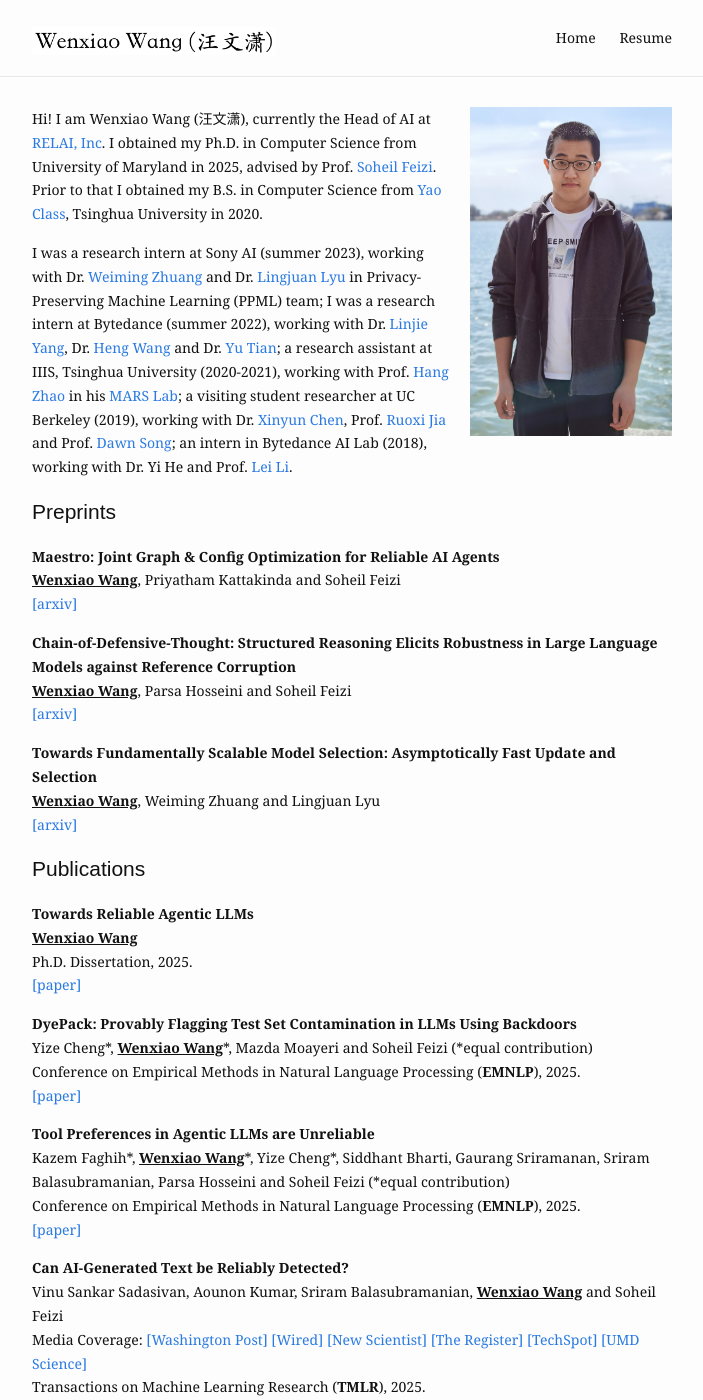
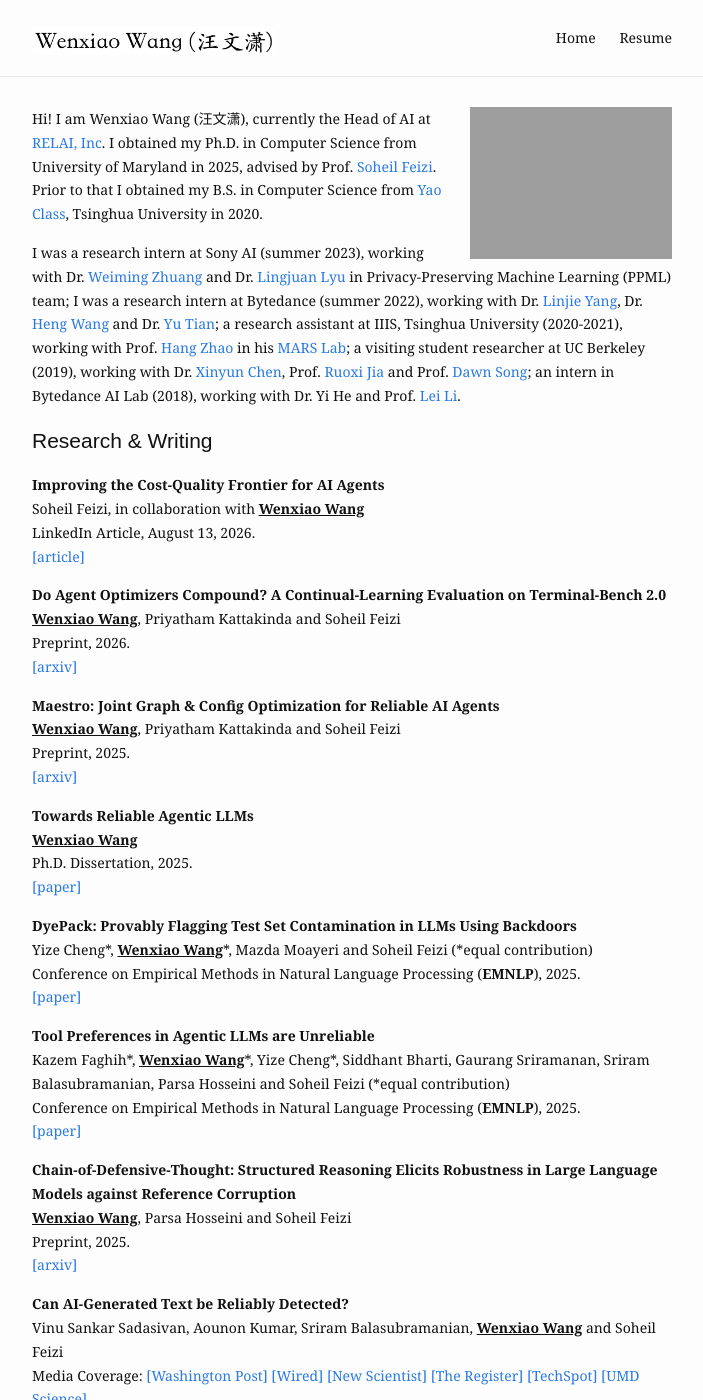
Before and after one commit to wangwenxiao/wangwenxiao.github.io, a Jekyll site: the page built from index.md, in a window 1280 px wide and 1400 px high. Shown: the whole window, without its empty margins (288-991 px from the left). Built offline with Jekyll 4.4.1, drawn with Linux system fonts in a browser that asks for light colours; some of the changed text lies outside the part shown.

Commit message:
Update homepage research and photo

```diff
--- a/_config.yml
+++ b/_config.yml
@@ -5,7 +5,7 @@ title: Wenxiao Wang (汪文潇)
 description: >- # this means to ignore newlines until "baseurl:"
 baseurl: "" # the subpath of the site
 url: "https://wangwenxiao.github.io" # the base hostname & protocol for the site
-og_image: /assets/img/wwx.jpeg
+og_image: /assets/img/wwx_2026.jpg
 #google_analytics: "UA-121636368-3"
 
 header:
--- a/index.md
+++ b/index.md
@@ -1,7 +1,7 @@
 ---
 layout: home
 profile_picture:
-  src: /assets/img/wwx.jpeg
+  src: /assets/img/wwx_2026.jpg
   alt: website picture
 ---
 
@@ -11,22 +11,22 @@ I obtained my Ph.D. in Computer Science from University of Maryland in 2025, adv
 
 I was a research intern at Sony AI (summer 2023), working with Dr. [Weiming Zhuang](https://weiming.me) and Dr. [Lingjuan Lyu](https://sites.google.com/view/lingjuan-lyu/home?pli=1) in Privacy-Preserving Machine Learning (PPML) team; I was a research intern at Bytedance (summer 2022), working with Dr. [Linjie Yang](https://sites.google.com/site/linjieyang89/), Dr. [Heng Wang](https://hengcv.github.io) and Dr. [Yu Tian](https://scholar.google.com/citations?user=DxPjkDoAAAAJ); a research assistant at IIIS, Tsinghua University (2020-2021), working with Prof. [Hang Zhao](https://hangzhaomit.github.io) in his [MARS Lab](http://group.iiis.tsinghua.edu.cn/~marslab/#/); a visiting student researcher at UC Berkeley (2019), working with Dr. [Xinyun Chen](https://jungyhuk.github.io), Prof. [Ruoxi Jia](https://ruoxijia.info) and Prof. [Dawn Song](https://people.eecs.berkeley.edu/~dawnsong/); an intern in Bytedance AI Lab (2018), working with Dr. Yi He and Prof. [Lei Li](https://sites.cs.ucsb.edu/~lilei/).
 
-## Preprints
+## Research & Writing
+
+**Improving the Cost-Quality Frontier for AI Agents**
+Soheil Feizi, in collaboration with **<u>Wenxiao Wang</u>**
+LinkedIn Article, August 13, 2026.
+[[article]](https://www.linkedin.com/pulse/improving-costquality-frontier-ai-agents-soheil-feizi-xbr4e/)
+
+**Do Agent Optimizers Compound? A Continual-Learning Evaluation on Terminal-Bench 2.0**
+**<u>Wenxiao Wang</u>**, Priyatham Kattakinda and Soheil Feizi
+Preprint, 2026.
+[[arxiv]](https://arxiv.org/abs/2607.14004)
 
 **Maestro: Joint Graph & Config Optimization for Reliable AI Agents**
 **<u>Wenxiao Wang</u>**, Priyatham Kattakinda and Soheil Feizi
+Preprint, 2025.
 [[arxiv]](https://arxiv.org/abs/2509.04642)
-
-**Chain-of-Defensive-Thought: Structured Reasoning Elicits Robustness in Large Language Models against Reference Corruption**
-**<u>Wenxiao Wang</u>**, Parsa Hosseini and Soheil Feizi
-[[arxiv]](https://arxiv.org/abs/2504.20769)
-
-**Towards Fundamentally Scalable Model Selection: Asymptotically Fast Update and Selection**
-**<u>Wenxiao Wang</u>**, Weiming Zhuang and Lingjuan Lyu
-[[arxiv]](https://arxiv.org/abs/2406.07536)
-
-
-## Publications
 
 **Towards Reliable Agentic LLMs**
 **<u>Wenxiao Wang</u>**
@@ -43,6 +43,11 @@ Kazem Faghih\*, **<u>Wenxiao Wang</u>**\*, Yize Cheng\*, Siddhant Bharti, Gauran
 Conference on Empirical Methods in Natural Language Processing (**EMNLP**), 2025.
 [[paper]](https://arxiv.org/abs/2505.18135)
 
+**Chain-of-Defensive-Thought: Structured Reasoning Elicits Robustness in Large Language Models against Reference Corruption**
+**<u>Wenxiao Wang</u>**, Parsa Hosseini and Soheil Feizi
+Preprint, 2025.
+[[arxiv]](https://arxiv.org/abs/2504.20769)
+
 **Can AI-Generated Text be Reliably Detected?**
 Vinu Sankar Sadasivan, Aounon Kumar, Sriram Balasubramanian, **<u>Wenxiao Wang</u>** and Soheil Feizi
 Media Coverage:
@@ -54,6 +59,11 @@ Media Coverage:
 [[UMD Science]](https://cmns.umd.edu/news-events/news/ai-generated-content-actually-detectable)
 Transactions on Machine Learning Research (**TMLR**), 2025.
 [[paper]](https://arxiv.org/abs/2303.11156)
+
+**Towards Fundamentally Scalable Model Selection: Asymptotically Fast Update and Selection**
+**<u>Wenxiao Wang</u>**, Weiming Zhuang and Lingjuan Lyu
+Preprint, 2024.
+[[arxiv]](https://arxiv.org/abs/2406.07536)
 
 **Robustness of AI-Image Detectors: Fundamental Limits and Practical Attacks**
 Mehrdad Saberi, Vinu Sankar Sadasivan, Keivan Rezaei, Aounon Kumar, Atoosa Chegini, **<u>Wenxiao Wang</u>** and Soheil Feizi
```
Also changed, not shown: 1 other file.
